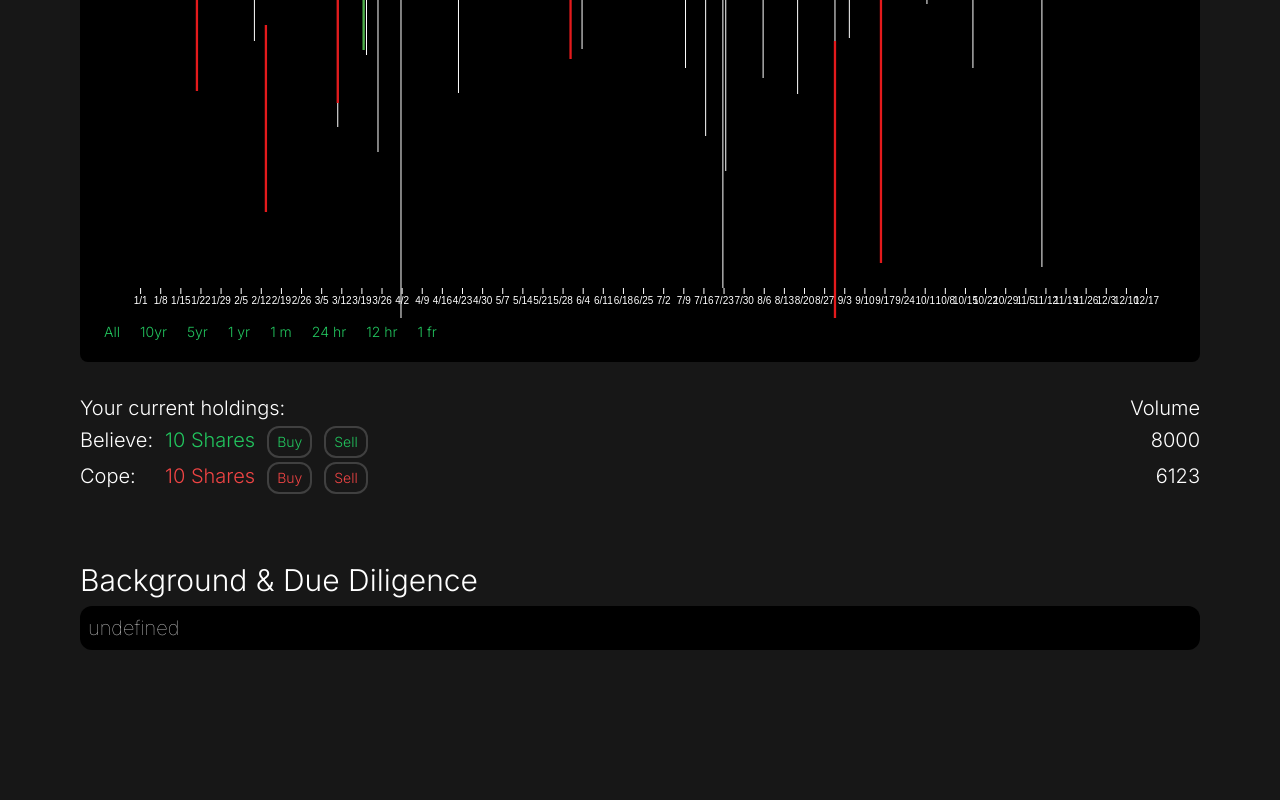
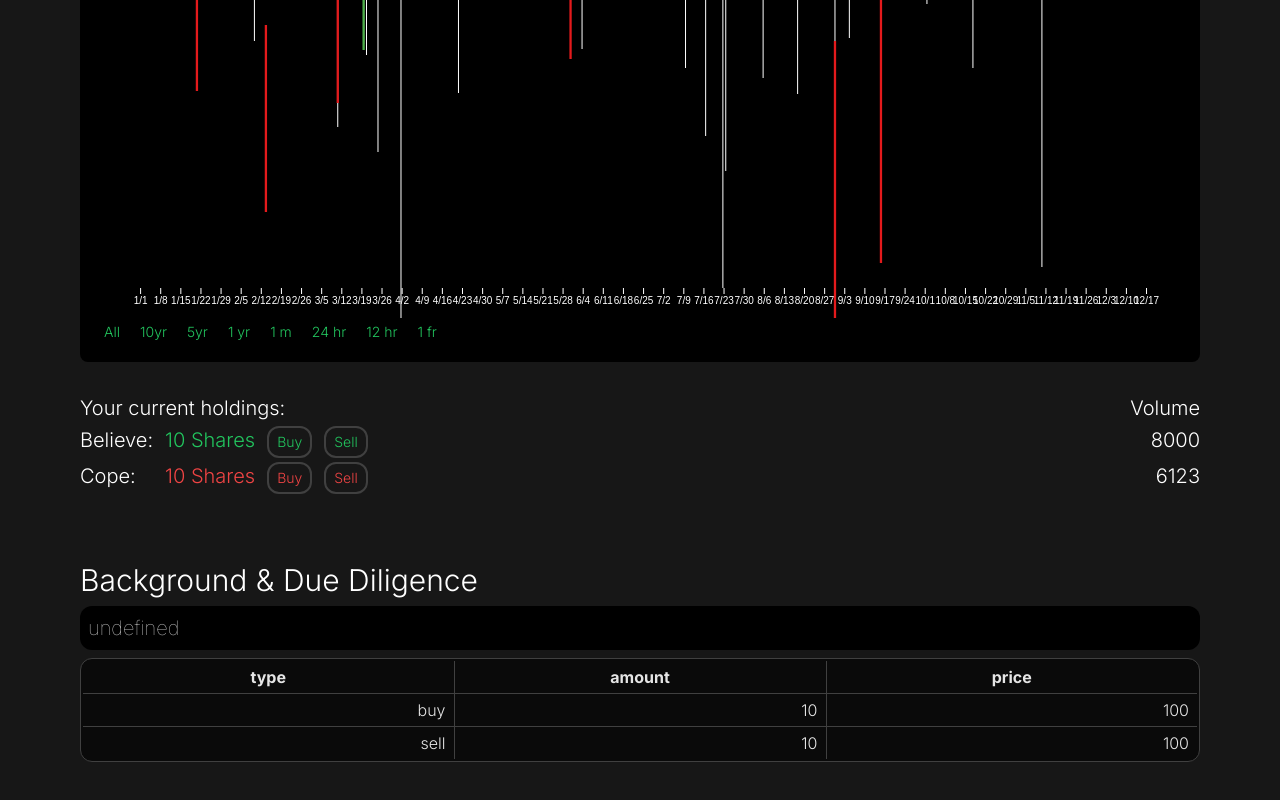
Before and after one commit to alxn3/VTHacks11, a SvelteKit app: page /contract in a window 1280 px wide. Shown: the part 714-1514 px from the top of the page. Before the commit the page ends 1452 px from the top, so only its background shows below. Built offline with nearby package versions, Linux system fonts and the light colour scheme; no server answers; the database is empty.

Commit message:
Create table

```diff
--- a/src/lib/ContractThumbnail.svelte
+++ b/src/lib/ContractThumbnail.svelte
@@ -6,7 +6,7 @@
 </script>
 
 <a
-	class="text-left flex flex-col justify-between border-2 p-3 text-gray-300 bg-black font-thin rounded-xl text-lg h-full border-neutral-700"
+	class="text-left flex flex-col justify-between border-2 p-3 text-gray-300 bg-black font-thin rounded-xl text-lg h-full border-neutral-700 shadow-xl hover:shadow-2xl transition-shadow"
 	{href}
 	on:click
 >
--- /dev/null
+++ b/src/lib/Table.svelte
@@ -0,0 +1,46 @@
+<script lang="ts">
+	export let data = [
+		{
+			type: 'buy',
+			amount: 10,
+			price: 100
+		},
+		{
+			type: 'sell',
+			amount: 10,
+			price: 100
+		}
+	];
+</script>
+
+<div class="border-[1px] border-neutral-700 rounded-xl bg-neutral-950 text-neutral-200 w-full">
+	<table class="table-fixed border-2 border-neutral-700 rounded-2xl overflow-hidden w-full">
+		<thead>
+			<tr>
+				{#each Object.keys(data[0]) as key}
+					<th>{key}</th>
+				{/each}
+			</tr>
+		</thead>
+		<tbody>
+			{#each data as row}
+				<tr>
+					{#each Object.values(row) as value}
+						<td>{value}</td>
+					{/each}
+				</tr>
+			{/each}
+		</tbody>
+	</table>
+</div>
+
+<style>
+	th,
+	td {
+		@apply border-[1px] border-neutral-700 px-2 py-1;
+	}
+
+	td {
+		@apply text-right font-light;
+	}
+</style>
--- a/src/routes/+layout.svelte
+++ b/src/routes/+layout.svelte
@@ -4,7 +4,7 @@
 </script>
 
 <NavBar />
-<div class="w-full bg-neutral-900 my-20">
+<div class="w-full my-20">
 	<div class="w-[min(95%,70rem)] mx-auto">
 		<slot />
 	</div>
--- a/src/routes/+page.svelte
+++ b/src/routes/+page.svelte
@@ -12,7 +12,7 @@
 		placeholder="Search for contracts"
 	/>
 	<Button class="hover:bg-neutral-800 transition-colors">or list your own</Button>
-	<div class="flex items-center justify-center">
+	<div class="flex items-center justify-center w-full">
 		<div class="grid grid-cols-3 gap-4 w-3/4">
 			{#each [1, 2, 3, 4, 5, 6] as i}
 				<ContractThumbnail on:click={() => console.log('Hello!')} />
--- a/src/routes/contract/+page.svelte
+++ b/src/routes/contract/+page.svelte
@@ -4,6 +4,7 @@
 	import CandleStickChart from '$lib/CandleStickChart.svelte';
 	import type { PageData } from './$types';
 	import { currentAccountStore } from '../../lib/store';
+	import Table from '$lib/Table.svelte';
 
 	let showForm = false;
 	let operation: 'buyForShares' | 'sellForShares' | 'buyAgainstShares' | 'sellAgainstShares' | '' =
@@ -102,6 +103,8 @@
 	</div>
 </div>
 
+<Table />
+
 <style>
 	input,
 	textarea {
```
Also changed, not shown: 1 other file (tests, documents, lock files or other folders).
